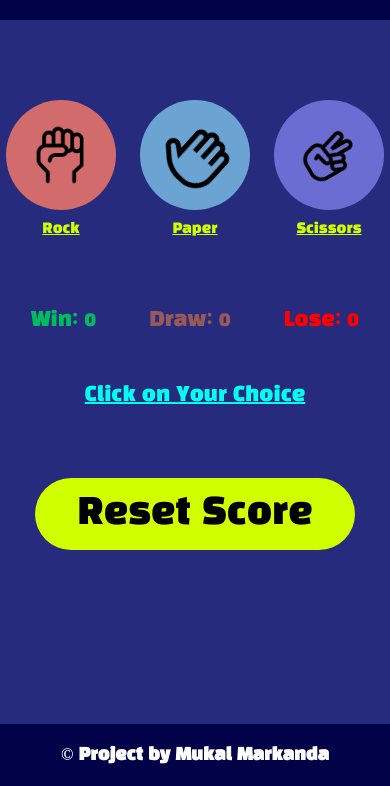
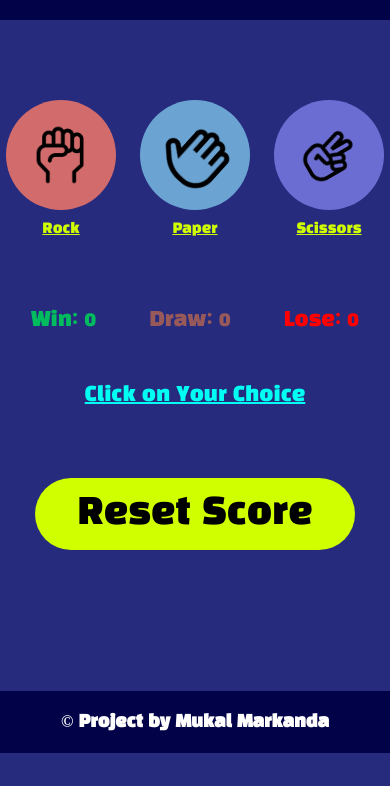
Before and after one commit to CodewithMukal/Rock-Paper-Scissors, a plain HTML site: page index.html in a window 390 px wide. Shown: the part 91-877 px from the top of the page. After the commit the page ends 844 px from the top, so only its background shows below. Drawn offline with Linux system fonts and the light colour scheme.

Commit message:
Bug Fix for Footer

```diff
--- a/style.css
+++ b/style.css
@@ -185,7 +185,9 @@ img{
     width: 100vw;
     height: 62px;
     background-color: #010248;
-    margin-top: 20px;
+    position: fixed;
+    bottom: 0;
+    left: 0;
     display: flex;
     justify-content: center;
     align-items: center;
@@ -224,7 +226,4 @@ img{
     #notify{
         font-size: 36px;
     }
-    #footerdiv{
-        margin-top: 174px;
-    }
 }
```
